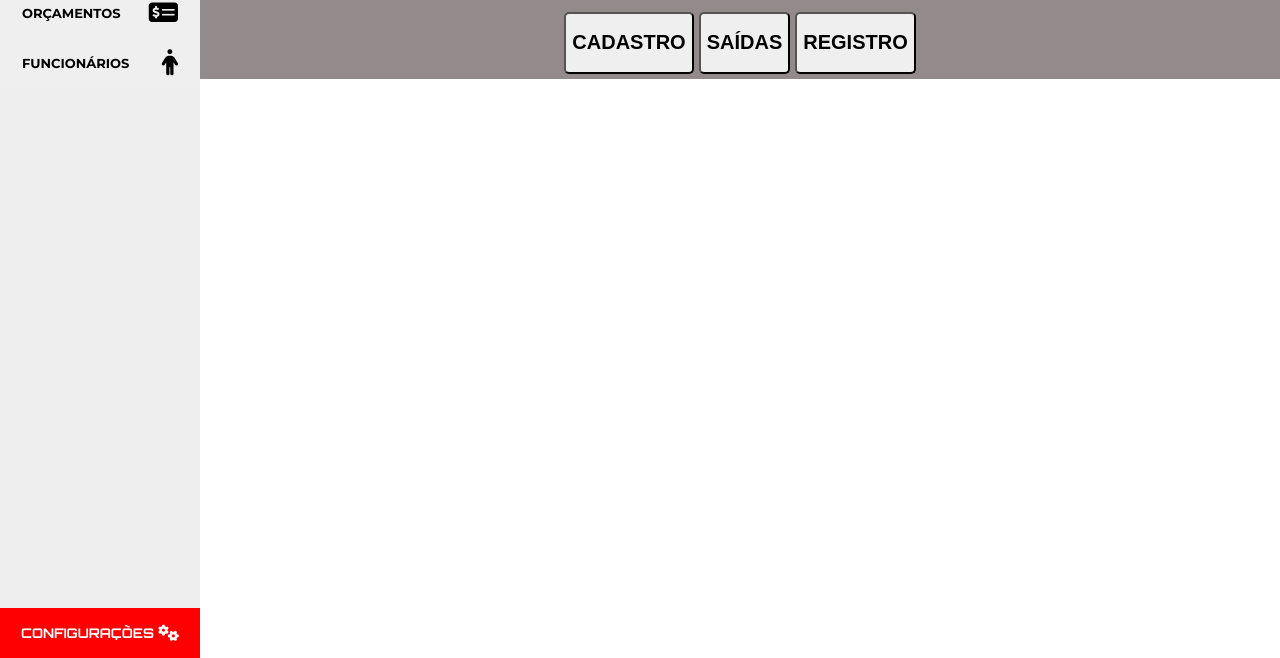
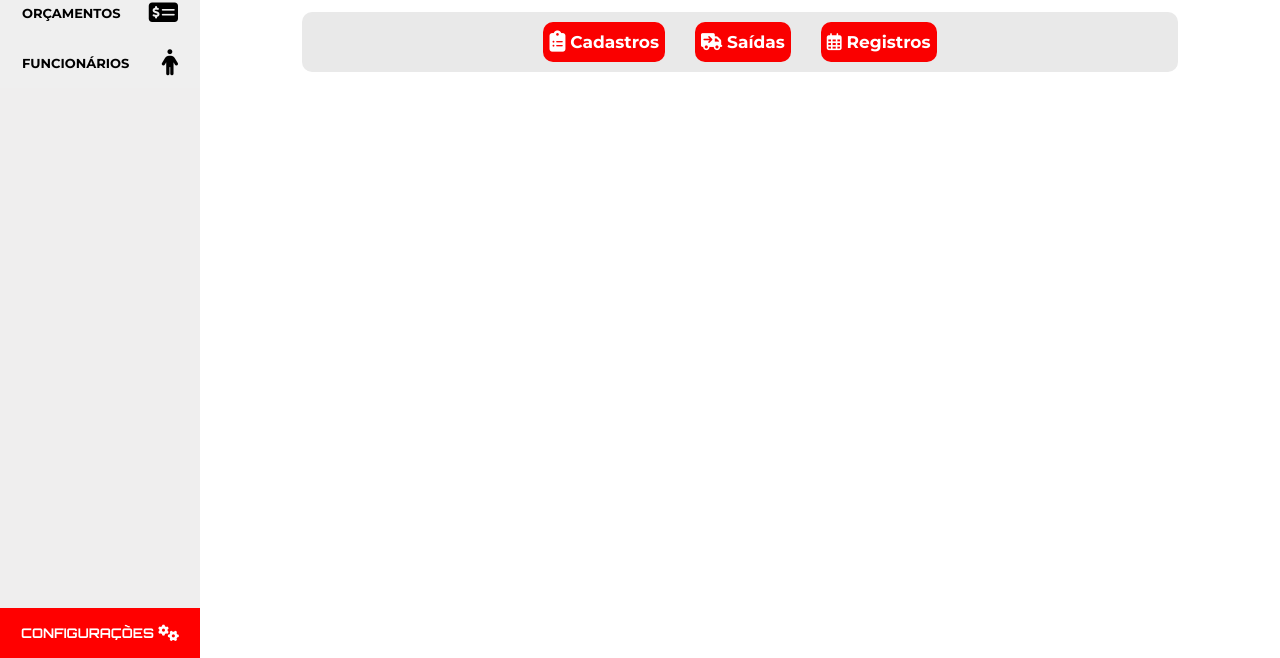
Before and after one commit to dupsantana/Systech_logistica, a plain HTML site: page View/src/html/logistica.html in a window 1280 px wide. Shown: the part 142-800 px from the top of the page. Drawn offline with Linux system fonts and the light colour scheme.

Commit message:
1.1
Botões incluídos e ajustados na seção de LOGÍSTICA.

```diff
--- a/View/src/html/logistica.html
+++ b/View/src/html/logistica.html
@@ -54,22 +54,36 @@
 
 
         <div class="container_header_conteudo">
-            <div class="chc_init">
+
                 <div class="text_init">
                     <h2>Gerenciamento de estoque</h2>
                 </div>
                 <div class="campo_btns">
                     <div>
-                        <button class="btn_cadastro"> <h2>CADASTRO</h2></button>
+                        <button class="btn_cadastro">
+                            <div>
+                                <span  class="text_main"><i class="fa-solid fa-clipboard-list fa-lg" style="color: #ffffff;"></i> Cadastros</span>
+                            </div>
+                        </button>
                     </div>
+
                     <div>
-                        <button class="btn_registro"> <h2>SAÍDAS</h2></button>
+                        <button class="btn_registro">
+                            <div>
+                                <span  class="text_main"><i class="fa-solid fa-truck-arrow-right" style="color: #ffffff;"></i> Saídas</span>
+                            </div>
+                        </button>
                     </div>
+
                     <div>
-                        <button class="btn_saida"> <h2>REGISTRO</h2></button>
+                        <button class="btn_saida">
+                            <div>
+                                <span class="text_main"><i class="fa-regular fa-calendar-days" style="color: #ffffff;"></i> Registros</span>
+                            </div>
+                        </button>
                     </div>
                 </div>
-            </div>
+
         </div>
 
 
--- a/View/src/styles/style_logistica.css
+++ b/View/src/styles/style_logistica.css
@@ -7,6 +7,7 @@
 body {
     margin: 0; /* Remove as margens padrão do body */
     padding: 0; /* Remove os paddings padrão */
+    background-color: #ffffff;
 }
 
 
@@ -53,16 +54,20 @@ body {
     margin-left: 200px; /* espaço para o menu */
     padding: 5px;
     transition: margin-left 0.7s ease; /* transição suave ao abrir/fechar o menu */
-    background-color: rgb(147, 139, 139);
+    background-color: #ffffff;
+
 
 }
 
 .campo_btns{
-    background-color: rgb(147, 139, 139);
+    background-color: rgb(233, 233, 233);
     display: flex;
-    gap: 5px;
+    gap: 30px;
+    justify-content: center;
+    width: 80%;
+    padding: 10px;
+    border-radius: 10px;
 
-    justify-content: end;
 }
 
 .btn_cadastro,
@@ -70,8 +75,35 @@ body {
 .btn_registro{
 
     cursor: pointer;
-    border-radius: 5px;
+    border-radius: 10px;
+    border-style: hidden;
+    background-color: #fa0000;
+    color: white;
+    height: 40px;
+    width: 100%;
 
+}
+
+.btn_cadastro span,
+.btn_saida span,
+.btn_registro span {
+
+    font-size: 17px;
+    font-family: Montserrat;
+    font-weight: bold;
+
+}
+
+.btn_cadastro:hover,
+.btn_saida:hover,
+.btn_registro:hover{
+
+    background-color: #bf0404;
+
+}
+
+.text_main{
+    height: 20px;
 }
 
 
```
